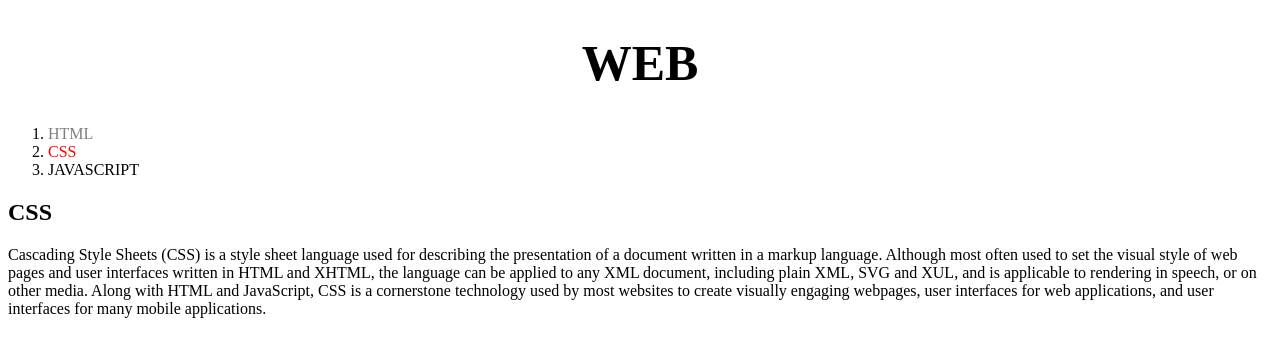
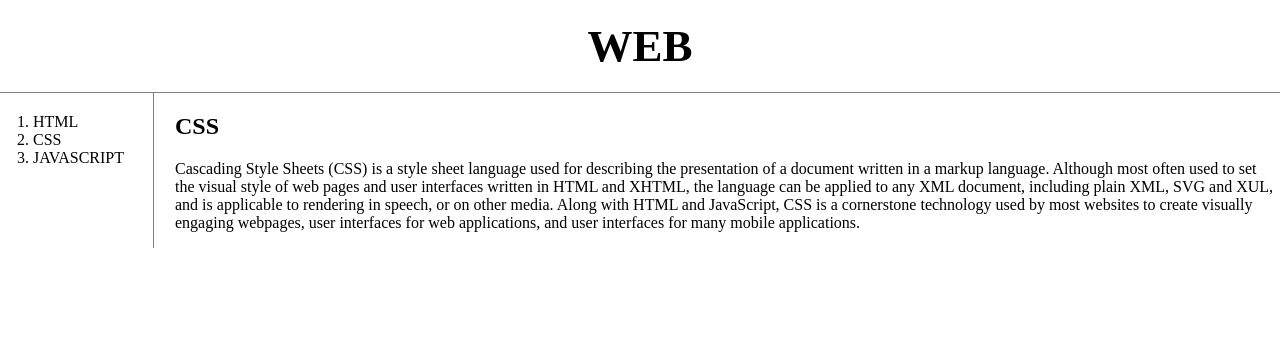
Before and after one commit to White-Asher/study-HCJS, a plain HTML site: page 2.html in a window 1280 px wide. Drawn offline with Linux system fonts and the light colour scheme.

Commit message:
Upload CSS gird study file

```diff
--- a/2.html
+++ b/2.html
@@ -1,24 +1,21 @@
-<!--HTML에서 CSS를 추가하는 두가지 방법은 다음과 같다-->
+<!-- HTML에서 CSS를 추가하는 두가지 방법은 다음과 같다-->
 <!doctype html>
+
 <head>
-    <title>WEB1 - html</title>
+  <title>WEB2 - CSS</title>
   <meta charset="utf-8">
   <style>
-      a{
-          color:black;
-          text-decoration: none;
-          /*a태그들의 밑줄을 없애고 싶을때 다음과 같은 코드를 입력함.*/
-      }
-      #active{
-        color:red;
+    body {
+      margin: 0;
     }
 
-      .saw { /* 이름이 지정된 클래스명 앞에 .을 붙이게 되면 class가 saw인 태크를 가리키는 선택자가 된다. */
-        color:gray;
+    a {
+      color: black;
+      text-decoration: none;
+      /*태그들의 밑줄을 없애고 싶을때 다음과 같은 코드를 입력함.*/
     }
-      .active{
-        color:red;
-      }
+
+
     /* 이걸 통해 알 수 있는 것은, class라는 저 속성의 값은 여러개의 값이 들어올 수 있고 띄어쓰기로 구분한다는 것과
       하나의 태그에는 여러개의 속성이 들어올 수 있고 여러개의 선택자를 통해서 하나의 태그를 공동으로 제어할 수 있다는 것을 알 수 있다.
       그런데 이방법은 그렇게 좋은 방법이 아님. */
@@ -27,12 +24,40 @@
 
     /*ID선택자 > 클래스선택자 > 태그 선택자 순으로 우선순위가 높음 */
 
-      h1{
-        font-size: 50px;
+    h1 {
+      font-size: 45px;
       text-align: center;
       /*align: 정렬하다 */
+      border-bottom: 1px solid gray;
+      margin: 0;
+      padding: 20px;
     }
 
+    ol {
+      border-right: 1px solid gray;
+      width: 100px;
+      padding: 20px;
+      padding-left: 33px;
+      margin: 0;
+    }
+
+    #article {
+      padding-left: 25px;
+    }
+
+    #grid {
+      display: grid;
+      grid-template-columns: 150px 1fr;
+    }
+/*
+    #grid ol {
+      padding-left: 33px;
+    }
+
+    #grid #article {
+      padding-left: 25px;
+    }
+    */
   </style>
   <!--style tag를 이용하여 같은 종류로 분류된 글자들의 color을 한번에 수정할 수 있음
       CSS언어를 HTML상에서 선언할 때 style tag를 이용함
@@ -40,22 +65,32 @@
 </head>
 
 <body>
-  <h1><a href = "index.html">WEB</a></h1>
+  <h1><a href="index.html">WEB</a></h1>
+  <div id="grid">
     <ol>
-    <li><a href= "1.html" class="saw" > HTML </a></li>
+      <li><a href="1.html" > HTML </a></li>
       <!--
     <li><a href= "2.html" class="saw acative" > CSS </a></li> -->
       <!--위의 방법보다 이러한 방법이 더 좋은 방법일 수 있음 -->
-    <li><a href= "2.html" class="saw"  id="active"> CSS </a></li>
+      <li><a href="2.html"> CSS </a></li>
       <!-- ID의 값은 문서에서 중복되어서 안되는 유일한 값이다 -->
-    <li><a href= "3.html"> JAVASCRIPT </a></li>
+      <li><a href="3.html"> JAVASCRIPT </a></li>
     </ol>
+    <div id ="article">
       <h2>CSS</h2>
       <p>
-  Cascading Style Sheets (CSS) is a style sheet language used for describing the presentation of a document written in a markup language.
+        Cascading Style Sheets (CSS) is a style sheet language used for describing the presentation of a document
+        written
+        in a markup language.
         Although most often used to set the visual style of web pages and user interfaces written in HTML and XHTML,
-  the language can be applied to any XML document, including plain XML, SVG and XUL, and is applicable to rendering in speech,
-  or on other media. Along with HTML and JavaScript, CSS is a cornerstone technology used by most websites to create visually engaging webpages,
+        the language can be applied to any XML document, including plain XML, SVG and XUL, and is applicable to
+        rendering
+        in speech,
+        or on other media. Along with HTML and JavaScript, CSS is a cornerstone technology used by most websites to
+        create
+        visually engaging webpages,
         user interfaces for web applications, and user interfaces for many mobile applications.
       </p>
+    </div>
+  </div>
 </body>
```
Lines whose indentation alone changed are shown as unchanged.
